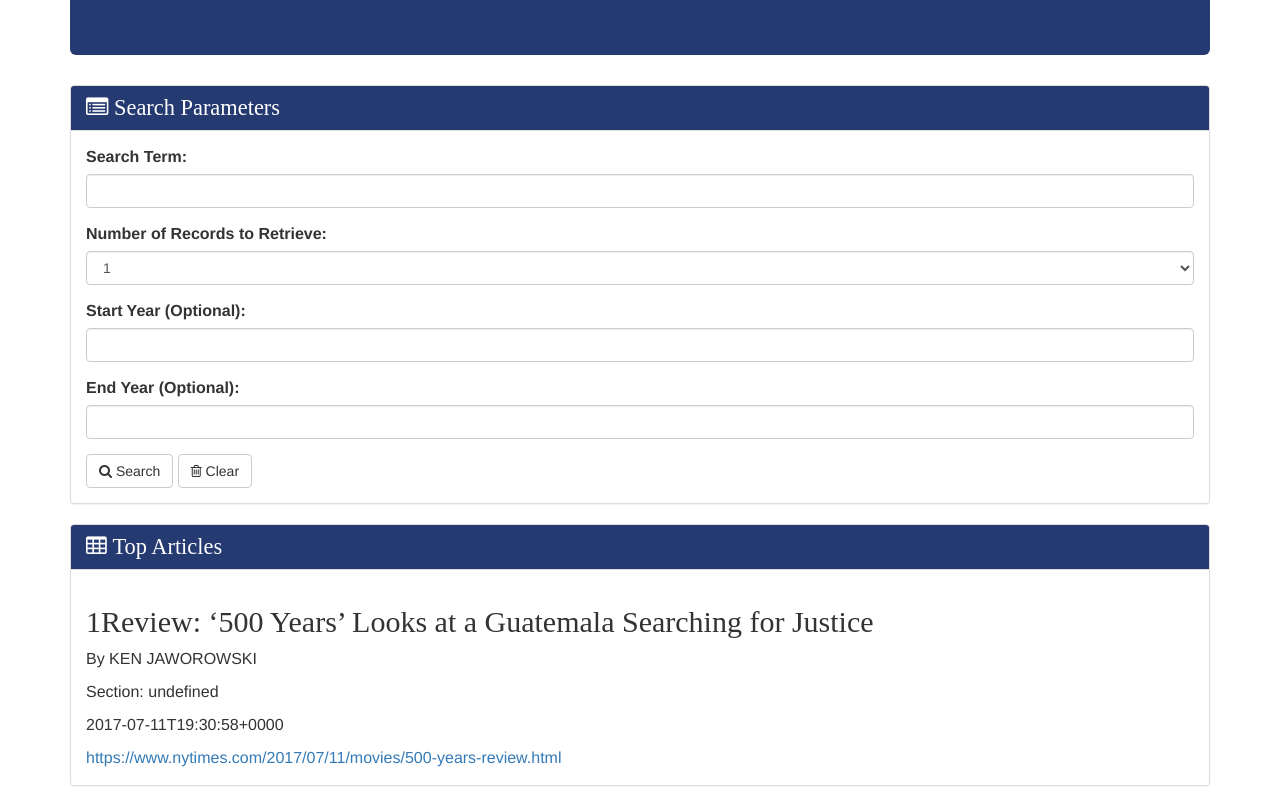
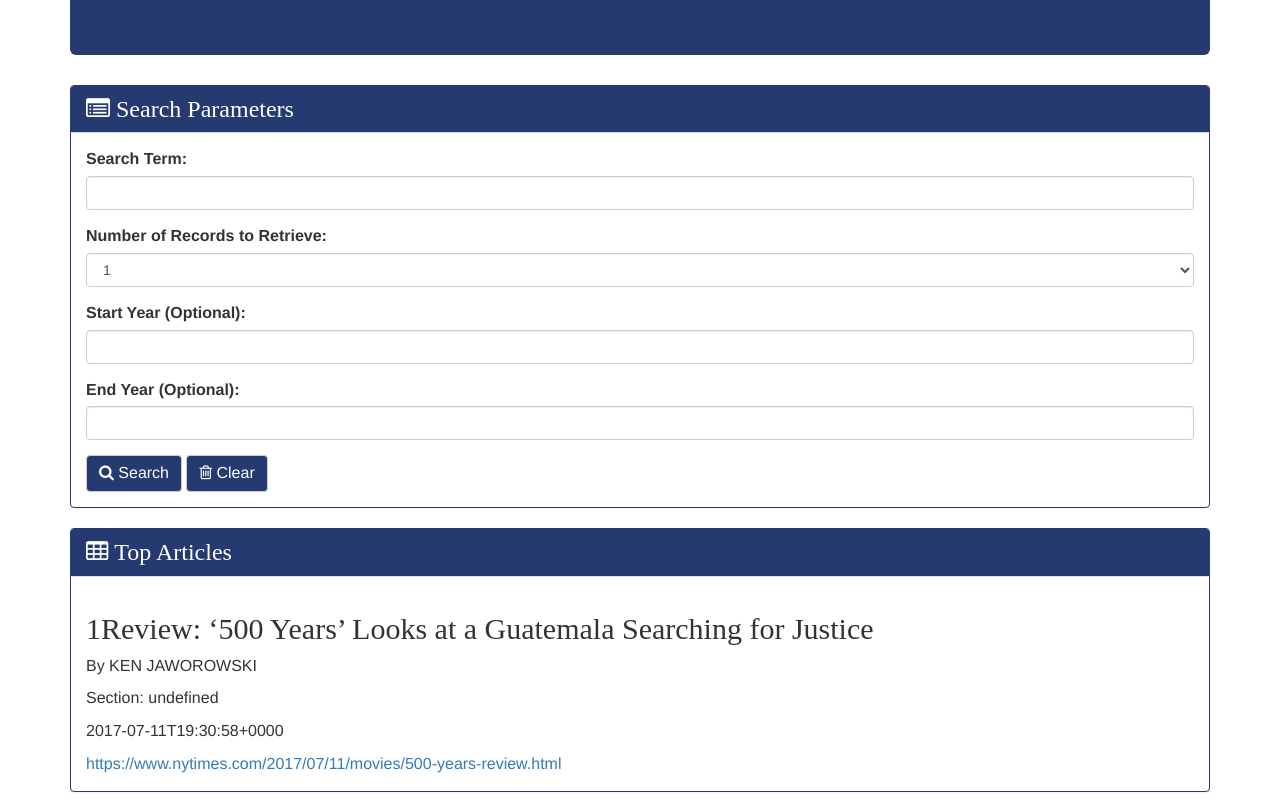
Before and after one commit to iamtheluckyest/NYT-Search, a plain HTML site: page index.html in a window 1280 px wide. Shown: the part 133-945 px from the top of the page. Drawn offline with nearby package versions, Linux system fonts and the light colour scheme.

Commit message:
more styling

```diff
--- a/style.css
+++ b/style.css
@@ -11,7 +11,7 @@ h1 {
 	text-align: center;
 }
 
-.jumbotron, .panel > .panel-heading {
+.jumbotron, .panel > .panel-heading, button[type=submit] {
 	background-color: #263A72;
 	color:white;
 }
@@ -20,6 +20,29 @@ h1 {
 	font-size:3.5em;
 }
 
+.panel-default {
+	border-color: #263A72;
+}
+
 .panel-heading > h3 {
-	font-size: 1.4em;
+	font-size: 1.5em;
 }
+
+button[type=submit] {
+	font-size:16px;
+}
+
+button[type=submit]:hover  {
+	background-color: #51618E;
+	color:white;
+}
+
+button[type=submit]:focus  {
+	background-color: #51618E;
+	color:white;
+}
+
+select > option:hover {
+	background-color: #51618E; !important
+	color:white; !important
+}
```
